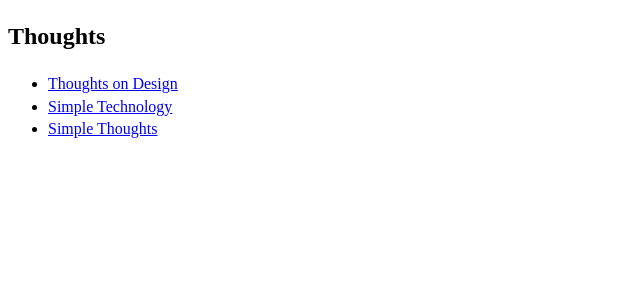
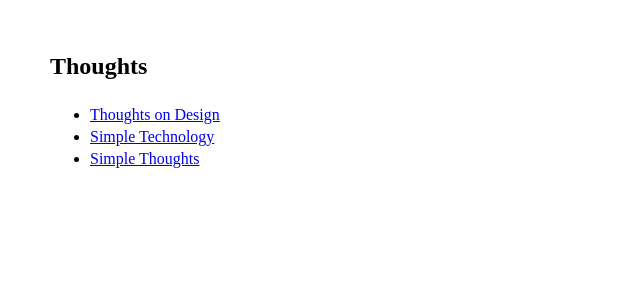
Before and after one commit to mdemichele/mdemichele.github.io, a Jekyll site: the page built from index.html, in a window 1280 px wide. Shown: the top 300 px of the page, without its empty margins (0-640 px from the left). Built offline with Jekyll 4.4.1, drawn with Linux system fonts in a browser that asks for light colours.

Commit message:
add some margin

```diff
--- a/css/main.css
+++ b/css/main.css
@@ -4,6 +4,8 @@ body {
     font-family: 'Playfair', serif;
     font-size: 16px;
     line-height: 1.4;
+    margin: 50px;
+
 }
 
 em {
```
